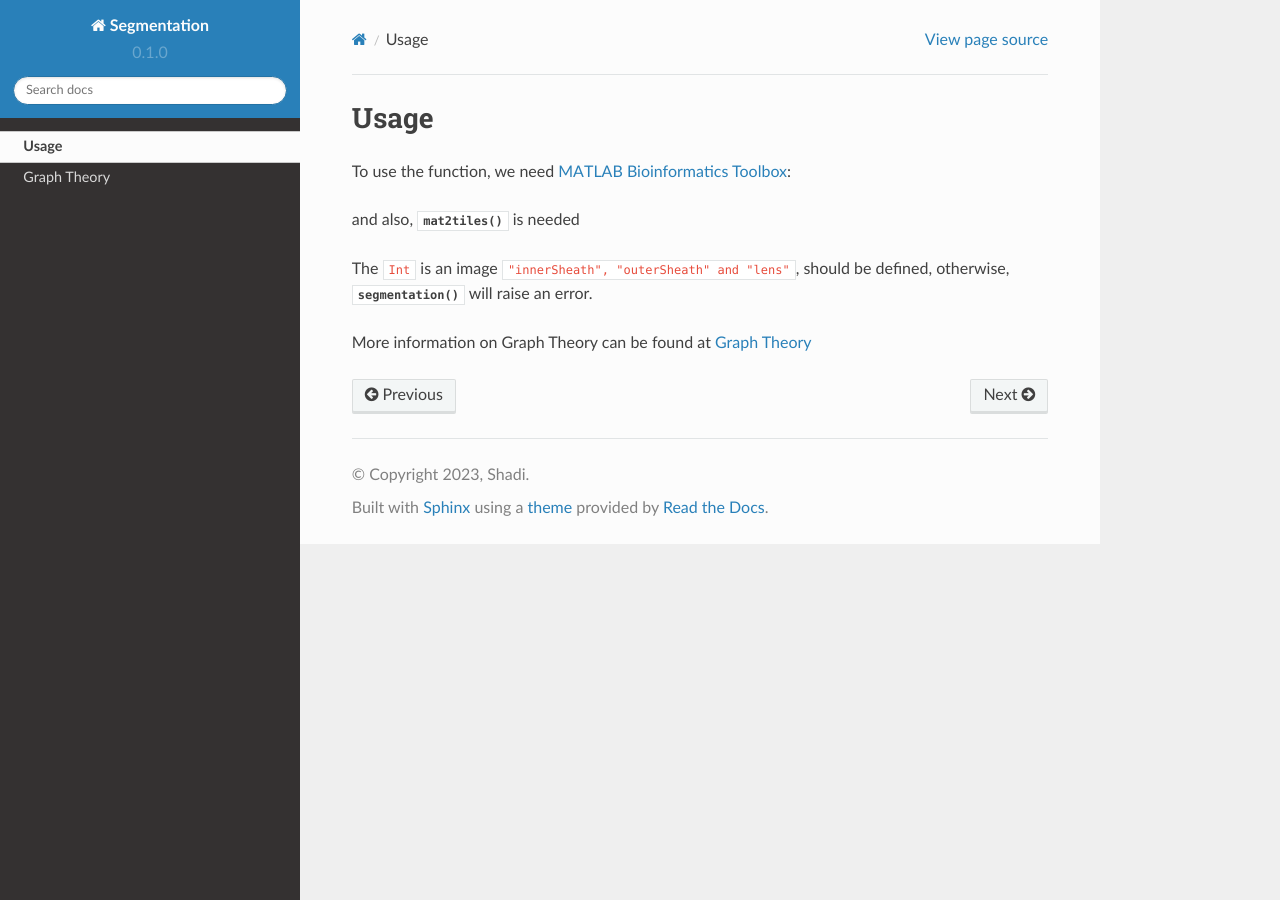
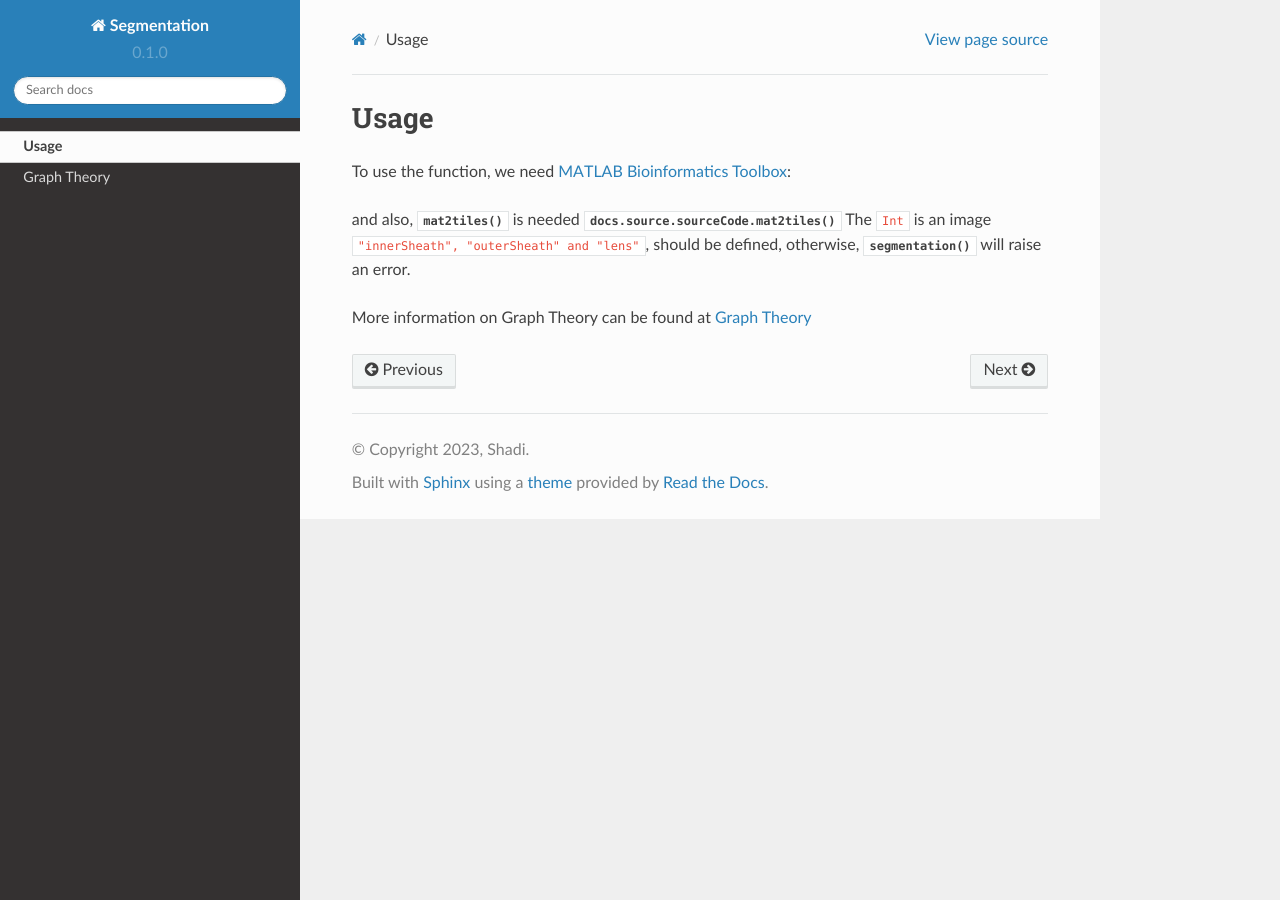
Before and after one commit to shadimasoumi/Segmentation, a Sphinx documentation site: the page built from docs/source/usage.rst, in a window 1280 px wide. Built offline with Sphinx 7.4.7 and the Read the Docs theme 2.0.0, drawn with Linux system fonts in a browser that asks for light colours; pages that are not in the unit, such as notebooks, are missing from menus.

Commit message:
Update usage.rst

```diff
--- a/docs/source/usage.rst
+++ b/docs/source/usage.rst
@@ -6,7 +6,7 @@ Usage
 To use the function, we need `MATLAB Bioinformatics Toolbox`_:
 
 and also, :func:`mat2tiles` is needed
-
+:meth:`docs.source.sourceCode.mat2tiles`
 The ``Int`` is an image ``"innerSheath", "outerSheath" and "lens"``, should be defined, otherwise, :py:func:`segmentation`
 will raise an error.
 
```
